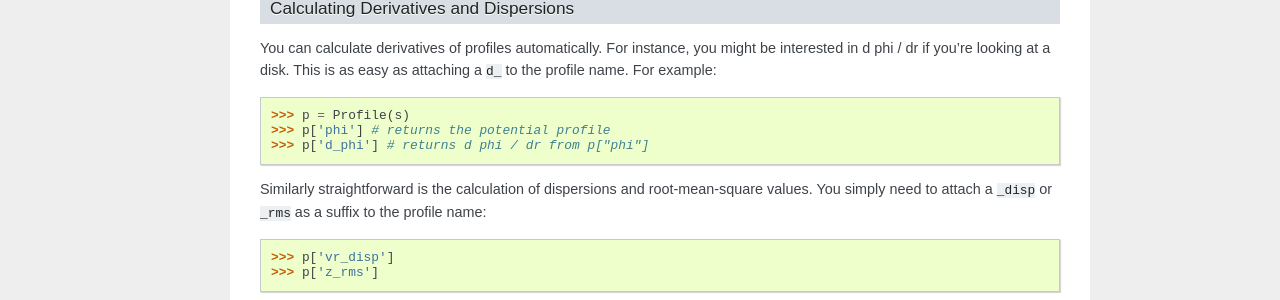
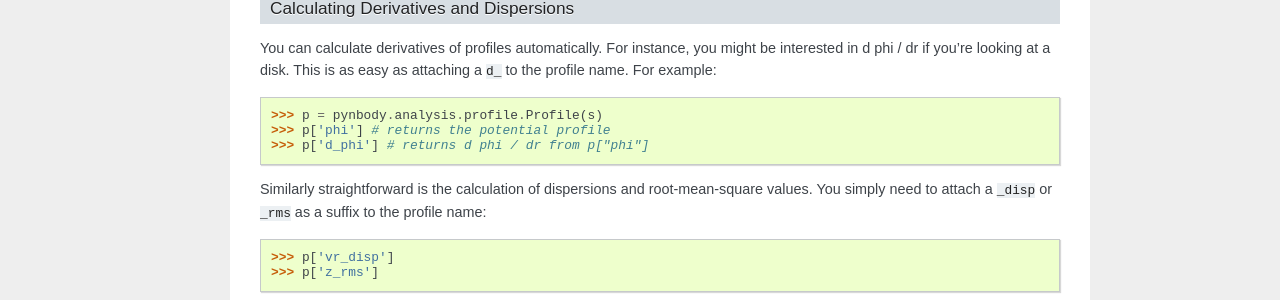
Before and after one commit to pynbody/pynbody, a Sphinx documentation site: the page built from docs/tutorials/profile.rst, in a window 1280 px wide. Shown: the part 1004-1304 px from the top of the page. Built offline with Sphinx 7.4.7, drawn with Linux system fonts in a browser that asks for light colours; formulas are drawn with MathJax 3; pages that are not in the unit, such as notebooks, are missing from menus.

Commit message:
Make access to Profile() class consistent.

```diff
--- a/docs/tutorials/profile.rst
+++ b/docs/tutorials/profile.rst
@@ -68,7 +68,7 @@ you might be interested in d phi / dr if you're looking at a
 disk. This is as easy as attaching a ``d_`` to the profile name. For
 example:
 
->>> p = Profile(s)
+>>> p = pynbody.analysis.profile.Profile(s)
 >>> p['phi'] # returns the potential profile
 >>> p['d_phi'] # returns d phi / dr from p["phi"]
 
```
